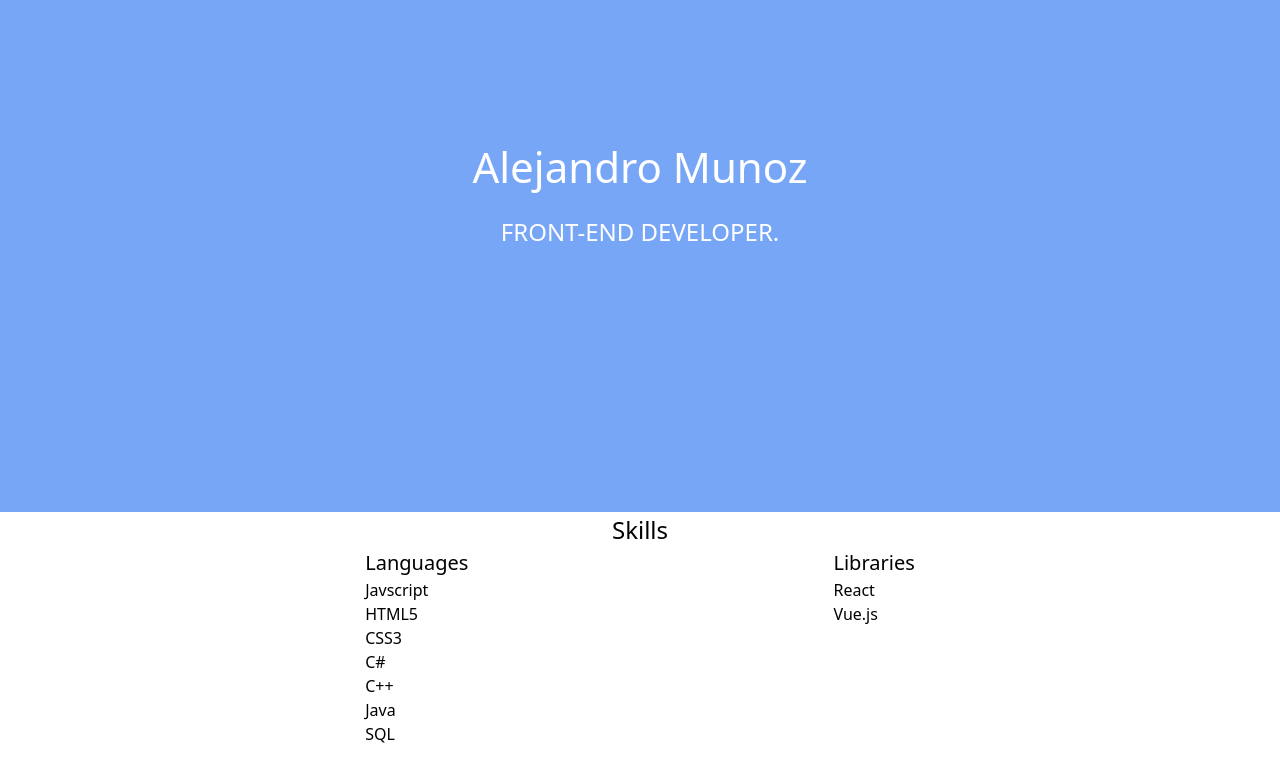
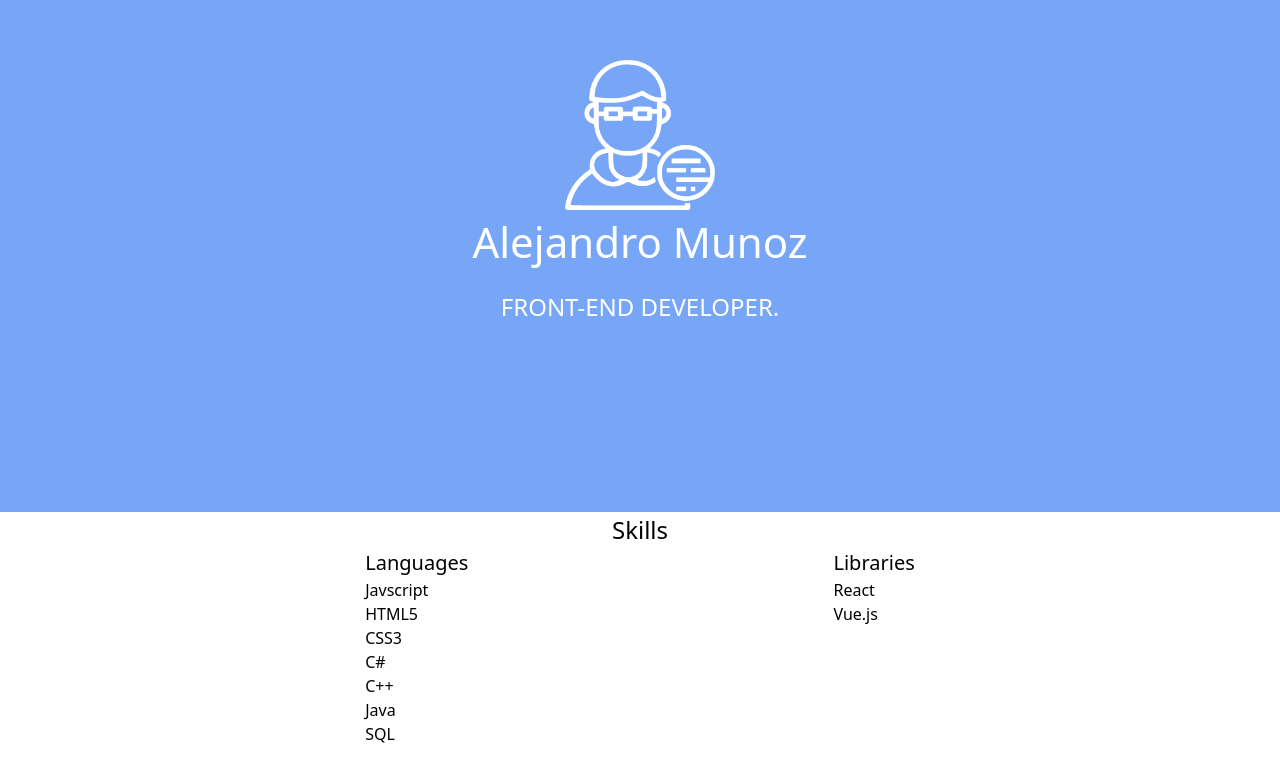
Before and after one commit to rtxd/alejandro-munoz.xyz, a React (Create React App) app: page / in a window 1280 px wide. Shown: the part 128-910 px from the top of the page. Before the commit the page ends 874 px from the top, so only its background shows below. Built offline with nearby package versions, Linux system fonts and the light colour scheme.

Commit message:
Styling Hero Image

```diff
--- a/src/section/Hero.js
+++ b/src/section/Hero.js
@@ -1,4 +1,5 @@
 import styled from "styled-components";
+import image from "../assets/images/programmer_avatar_white.png";
 
 const Title = styled.h1`
   font-size: 42px;
@@ -21,9 +22,15 @@ const HeroContainer = styled.section`
   min-height: 80vh;
 `;
 
+const HeroImage = styled.img`
+  width: 150px;
+  height: 150px;
+`;
+
 function Hero() {
   return (
     <HeroContainer>
+      <HeroImage src={image}></HeroImage>
       <Title>Alejandro Munoz</Title>
       <Lede>Front-end Developer.</Lede>
     </HeroContainer>
--- a/src/section/Skills.js
+++ b/src/section/Skills.js
@@ -1,5 +1,8 @@
 import { Grid } from "@material-ui/core";
-import { SectionHeading } from "../styled components/SectionStyles";
+import {
+  SectionHeading,
+  SectionContainer,
+} from "../styled components/SectionStyles";
 import styled from "styled-components";
 
 const Heading = styled.h3`
@@ -8,7 +11,7 @@ const Heading = styled.h3`
 
 function Skills() {
   return (
-    <section>
+    <SectionContainer>
       <SectionHeading>Skills</SectionHeading>
       <Grid container direction="row" justify="space-evenly">
         <div>
@@ -31,7 +34,7 @@ function Skills() {
           </ul>
         </div>
       </Grid>
-    </section>
+    </SectionContainer>
   );
 }
 
--- a/src/styled components/SectionStyles.js
+++ b/src/styled components/SectionStyles.js
@@ -5,4 +5,10 @@ export const SectionHeading = styled.h2`
   text-align: center;
 `;
 
+export const SectionContainer = styled.section`
+  display: flex;
+  flex-direction: column;
+  min-height: 80vh;
+`;
+
 export const SectionText = styled.p``;
```
Also changed, not shown: src/assets/images/programmer_avatar_white.png (added), 1 other file (tests, documents, lock files or other folders).
